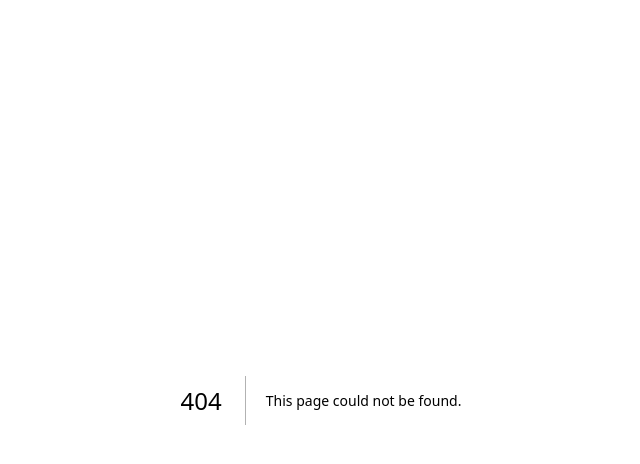
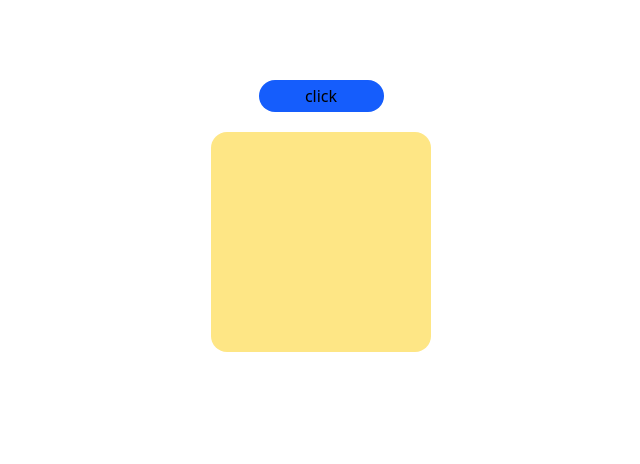
Before and after one commit to AshrafulPatHan/framer-motion, a Next.js app: page /hooks in a window 1280 px wide. Before the commit this address had no page. Shown: the top 464 px of the page, without its empty margins (319-959 px from the left). Built offline with nearby package versions, Linux system fonts and the light colour scheme.

Commit message:
add hock to click button

```diff
--- /dev/null
+++ b/app/hooks/page.tsx
@@ -0,0 +1,38 @@
+"use client";
+import { useAnimationControls } from "framer-motion";
+import * as motion from "motion/react-client"
+
+export default function MotionHooks() {
+    const control = useAnimationControls()
+    const handelClick = ()=>{
+        console.log("Animation Started!");
+        control.start({
+            rotate: "360deg",
+            y: [0, 52, -5, 0],
+            x: [0, 10, -10, 0],
+            transition: {
+                duration: 2,
+                ease: "easeInOut",
+                times: [0, 0.5, 0.7, 1]
+            }
+        });
+    }
+    return(
+        <div className="flex flex-col items-center gap-5 justify-center my-20 mb-20">
+            <motion.button
+            className="w-[125px] bg-blue-600 rounded-3xl p-1 cursor-pointer  "
+            onClick={handelClick}
+            whileHover={{ scale: 1.1 }}
+            whileTap={{ scale: 0.9 }}
+            >
+                click
+            </motion.button>
+            <motion.div
+            className="w-[220px] h-[220px] bg-amber-200 p-6 rounded-2xl "
+            initial={{ rotate: 0, y: 0, x: 0 }}
+            animate={control}
+            exit="exit"
+            ></motion.div>
+        </div>
+    )
+}
--- a/app/page.tsx
+++ b/app/page.tsx
@@ -5,6 +5,7 @@ export default function Home() {
   return (
     <div className="flex flex-col items-center justify-center ">
       <Link href="/first-motion" >First-Practice</Link>
+      <Link href="/hooks" >Motion Hooks</Link>
     </div>
   );
 }
```
